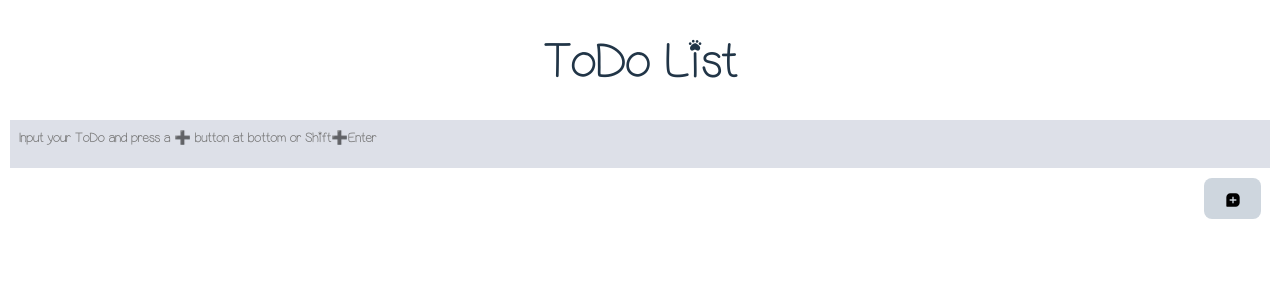
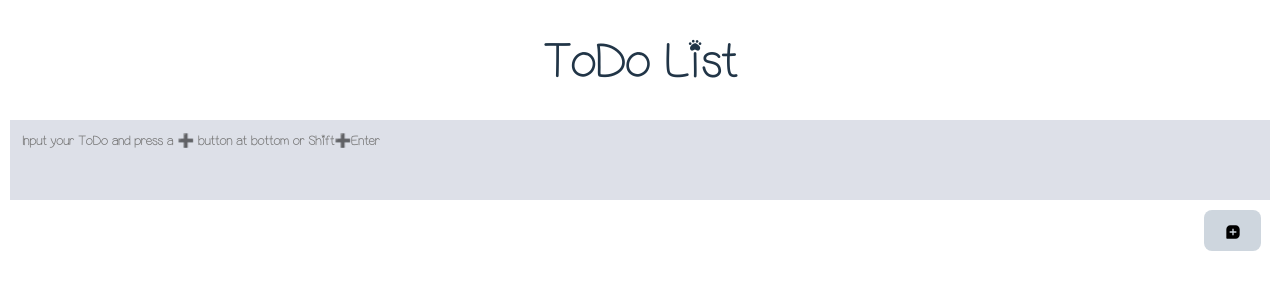
Before and after one commit to hr82al/todo_list, a React (Vite) app: page / in a window 1280 px wide. Shown: the top 300 px of the page. Built offline with nearby package versions, Linux system fonts and the light colour scheme.

Commit message:
Adjusted some styles

```diff
--- a/src/index.css
+++ b/src/index.css
@@ -91,7 +91,7 @@ ul {
   margin-right: 0.6rem;
   cursor: pointer;
   vertical-align: middle;
-  background-color: var(--ta);
+  background-color: var(--ta-us);
   background-size: 100%;
   background-position: right center;
   background-repeat: no-repeat;
@@ -117,7 +117,7 @@ ul {
 .edit-btns svg {
   margin: 0.2rem;
   padding: 0.2rem;
-  background-color: #2f4150;
+  background-color: var(--ta-us);
   cursor: pointer;
 }
 
@@ -134,16 +134,15 @@ div {
 textarea {
   display: block;
   margin: 0;
-  padding: 0;
   box-sizing: border-box;
   width: 100%;
-  height: 3rem;
+  height: 5rem;
   resize: none;
   outline: none;
   border: none;
   background-color: var(--ta-us);
   font-family: Puppybllies, Arial, Helvetica, sans-serif;
-  padding: 0.6rem;
+  padding: 0.8rem;
 }
 
 textarea:focus {
```
